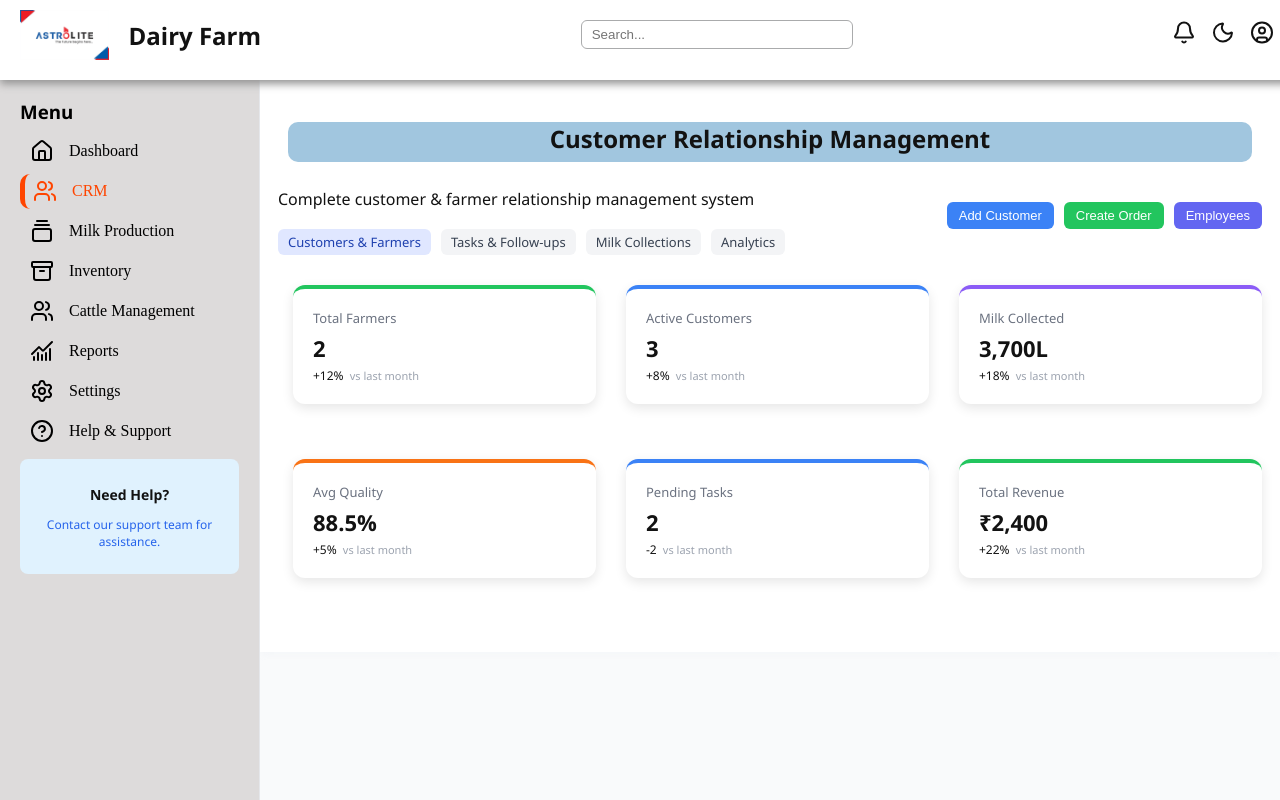
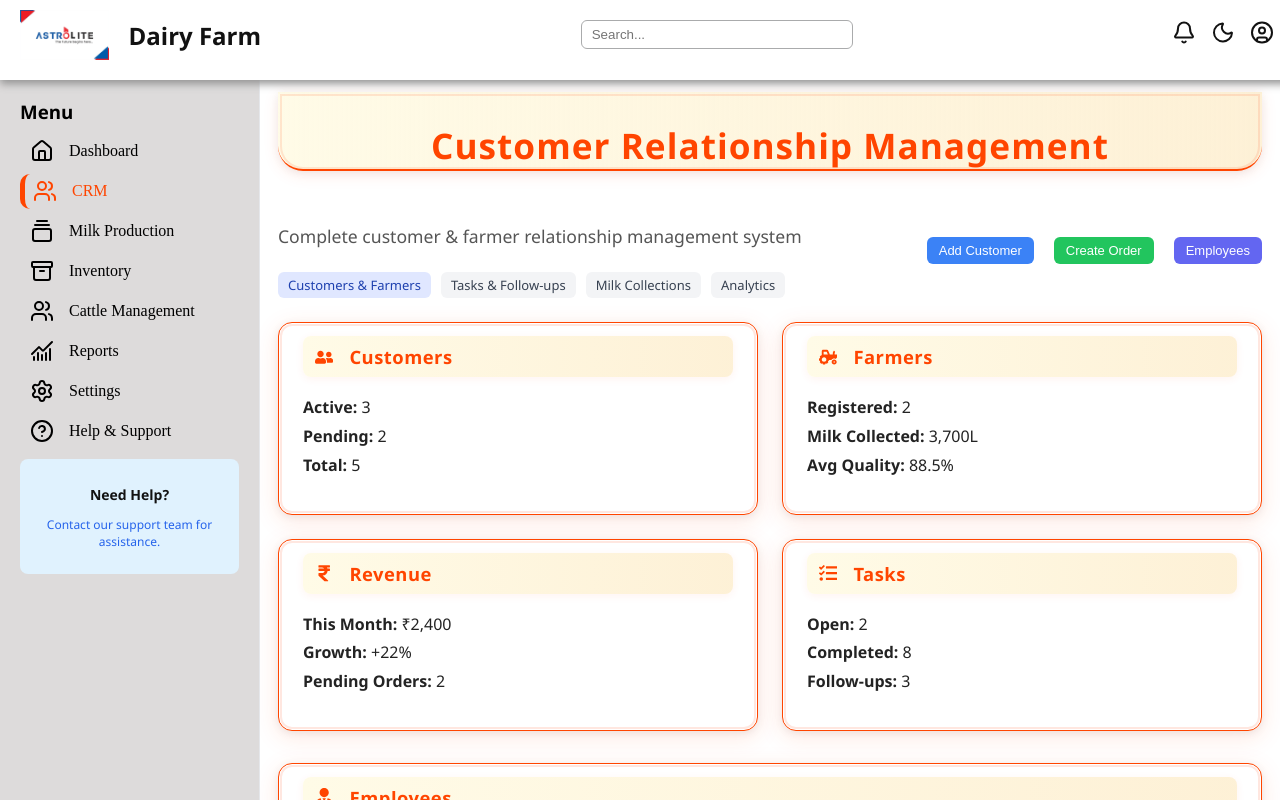
Before and after one commit to Astrolitetech/Front-End, a React (Create React App) app in the folder React/Organization-crm/org-crm/: page /crm in a window 1280 px wide. Built offline with nearby package versions, Linux system fonts and the light colour scheme.

Commit message:
Dashboard updated

```diff
--- a/React/Organization-crm/org-crm/src/pages/CRMContent.jsx
+++ b/React/Organization-crm/org-crm/src/pages/CRMContent.jsx
@@ -1,4 +1,5 @@
 import React, { useState } from "react";
+import { FaUserFriends, FaTractor, FaRupeeSign, FaTasks, FaUserTie, FaClipboardList, FaUsers } from "react-icons/fa";
 import "../styles/CRMContent.css";
 
 const metrics = [
@@ -113,37 +114,120 @@ const AddCustomerModal = ({ isOpen, onClose }) => {
 const CRMContent = () => {
   const [showCustomerModal, setShowCustomerModal] = useState(false);
   return (
-    <div className="page-container">
-      <div className="page-header">
-        <h2>Customer Relationship Management</h2>
+    <div className="page-container crm-hero">
+      <div className="crm-header">
+        <div className="crm-header-title">
+          <h2>Customer Relationship Management</h2>
+        </div>
       </div>
-      <div className="head-line">
-        <div className="left-side">
-          <p>Complete customer & farmer relationship management system</p>
-        </div>
-        <div className="right-side">
+      <div className="crm-toolbar">
+        <p className="crm-toolbar-desc">Complete customer & farmer relationship management system</p>
+        <div className="crm-toolbar-actions">
           <button className="btn blue" onClick={() => setShowCustomerModal(true)}>Add Customer</button>
           <button className="btn green">Create Order</button>
           <button className="btn purple">Employees</button>
         </div>
       </div>
-      <div className="tabs">
+      <div className="tabs" style={{ width: '100%', maxWidth: 1200, margin: '0 auto', marginBottom: 24 }}>
         <span className="tab active">Customers & Farmers</span>
         <span className="tab">Tasks & Follow-ups</span>
         <span className="tab">Milk Collections</span>
         <span className="tab">Analytics</span>
       </div>
-      <div className="metrics">
-        {metrics.map((m, i) => (
-          <div key={i} className={`card border-${m.color}`}>
-            <div className="card-title">{m.title}</div>
-            <div className="card-value">{m.value}</div>
-            <div className={`card-change text-${m.color}`}>
-              {m.change} <span className="small">vs last month</span>
-            </div>
-          </div>
-        ))}
+      <div className="crm-grid">
+        <div className="crm-card">
+          <h4><FaUserFriends style={{ marginRight: 8 }} /> Customers</h4>
+          <ul>
+            <li><b>Active:</b> 3</li>
+            <li><b>Pending:</b> 2</li>
+            <li><b>Total:</b> 5</li>
+          </ul>
+        </div>
+        <div className="crm-card">
+          <h4><FaTractor style={{ marginRight: 8 }} /> Farmers</h4>
+          <ul>
+            <li><b>Registered:</b> 2</li>
+            <li><b>Milk Collected:</b> 3,700L</li>
+            <li><b>Avg Quality:</b> 88.5%</li>
+          </ul>
+        </div>
+        <div className="crm-card">
+          <h4><FaRupeeSign style={{ marginRight: 8 }} /> Revenue</h4>
+          <ul>
+            <li><b>This Month:</b> ₹2,400</li>
+            <li><b>Growth:</b> +22%</li>
+            <li><b>Pending Orders:</b> 2</li>
+          </ul>
+        </div>
+        <div className="crm-card">
+          <h4><FaTasks style={{ marginRight: 8 }} /> Tasks</h4>
+          <ul>
+            <li><b>Open:</b> 2</li>
+            <li><b>Completed:</b> 8</li>
+            <li><b>Follow-ups:</b> 3</li>
+          </ul>
+        </div>
       </div>
+
+      {/* Employees Table */}
+      <div className="crm-card" style={{ marginTop: 32 }}>
+        <h4><FaUserTie style={{ marginRight: 8 }} /> Employees</h4>
+        <table className="crm-table">
+          <thead>
+            <tr>
+              <th>Name</th>
+              <th>Role</th>
+              <th>Status</th>
+            </tr>
+          </thead>
+          <tbody>
+            <tr><td>Ravi Kumar</td><td>Manager</td><td>Active</td></tr>
+            <tr><td>Priya Singh</td><td>Sales</td><td>Active</td></tr>
+            <tr><td>Ajay Patel</td><td>Support</td><td>On Leave</td></tr>
+          </tbody>
+        </table>
+      </div>
+
+      {/* Orders Table */}
+      <div className="crm-card" style={{ marginTop: 32 }}>
+        <h4><FaClipboardList style={{ marginRight: 8 }} /> Recent Orders</h4>
+        <table className="crm-table">
+          <thead>
+            <tr>
+              <th>Order ID</th>
+              <th>Customer</th>
+              <th>Amount</th>
+              <th>Status</th>
+            </tr>
+          </thead>
+          <tbody>
+            <tr><td>#1001</td><td>Sunil Sharma</td><td>₹800</td><td>Completed</td></tr>
+            <tr><td>#1002</td><td>Meena Joshi</td><td>₹1200</td><td>Pending</td></tr>
+            <tr><td>#1003</td><td>Ravi Kumar</td><td>₹400</td><td>Completed</td></tr>
+          </tbody>
+        </table>
+      </div>
+
+      {/* Customers Table */}
+      <div className="crm-card" style={{ marginTop: 32, marginBottom: 32 }}>
+        <h4><FaUsers style={{ marginRight: 8 }} /> Customers</h4>
+        <table className="crm-table">
+          <thead>
+            <tr>
+              <th>Name</th>
+              <th>Email</th>
+              <th>Phone</th>
+              <th>Status</th>
+            </tr>
+          </thead>
+          <tbody>
+            <tr><td>Sunil Sharma</td><td>sunil@gmail.com</td><td>9876543210</td><td>Active</td></tr>
+            <tr><td>Meena Joshi</td><td>meena@gmail.com</td><td>9123456780</td><td>Active</td></tr>
+            <tr><td>Ravi Kumar</td><td>ravi@gmail.com</td><td>9988776655</td><td>Inactive</td></tr>
+          </tbody>
+        </table>
+      </div>
+
       <AddCustomerModal isOpen={showCustomerModal} onClose={() => setShowCustomerModal(false)} />
     </div>
   );
--- a/React/Organization-crm/org-crm/src/styles/CRMContent.css
+++ b/React/Organization-crm/org-crm/src/styles/CRMContent.css
@@ -1,57 +1,105 @@
-.metrics {
-  display: flex;
-  flex-wrap: wrap;
-  gap: 15px;
-  margin-bottom: 20px;
+.crm-card {
+  background: #fff;
+  color: #232323;
+  border-radius: 14px;
+  box-shadow: 0 6px 24px 0 rgba(252, 74, 26, 0.13), 0 2px 8px 0 rgba(0, 0, 0, 0.07);
+  padding: 28px 24px 18px 24px;
+  border: 1.5px solid orangered;
+  outline: 2px solid #fc4a1a22;
+  outline-offset: -4px;
+  transition: box-shadow 0.2s, border 0.2s, outline 0.2s;
 }
 
-.card {
-  background: #fff;
-  height: 150px;
-  flex: 1 1 200px;
-  padding: 16px;
-  border-radius: 8px;
-  box-shadow: 0 1px 4px rgba(0, 0, 0, 0.05);
-  border-top-width: 4px;
-  border-top-style: solid;
+.crm-card:hover {
+  box-shadow: 0 10px 32px 0 rgba(252, 74, 26, 0.18), 0 4px 16px 0 rgba(0, 0, 0, 0.10);
+  border: 1.5px solid orangered;
+  outline: 2.5px solid orangered;
+  background: #fffbe7;
 }
 
-.border-green {
-  border-top-color: #22c55e;
+body.dark .crm-card {
+  background: #181818;
+  color: #f3f3f3;
+  border: 1px solid #444;
+  box-shadow: 0 4px 16px 0 #0008;
 }
 
-.border-blue {
-  border-top-color: #3b82f6;
+body.dark .crm-card:hover {
+  box-shadow: 0 10px 32px 0 #fc4a1a44, 0 4px 16px 0 #000a;
+  border: 1.5px solid pink;
+  outline: 2.5px solid pink;
+  background: #23272f;
 }
 
-.border-purple {
-  border-top-color: #8b5cf6;
+/* CRM toolbar for alignment, matching Dashboard */
+.crm-toolbar {
+  width: 100%;
+  max-width: 1200px;
+  margin: 0 auto;
+  margin-top: 16px;
+  margin-bottom: 8px;
+  display: flex;
+  justify-content: space-between;
+  align-items: center;
 }
 
-.border-orange {
-  border-top-color: #f97316;
+.crm-toolbar-desc {
+  font-weight: 500;
+  font-size: 1.1em;
+  color: #555;
+  margin: 0;
 }
 
-.card-title {
-  font-size: 13px;
-  color: #6b7280;
-  margin-bottom: 6px;
+.crm-toolbar-actions {
+  display: flex;
+  gap: 10px;
 }
 
-.card-value {
-  font-size: 22px;
-  font-weight: bold;
+.crm-table {
+  width: 100%;
+  min-width: 0;
+  max-width: 100%;
+  table-layout: fixed;
+  border-collapse: collapse;
+  margin-top: 12px;
+  background: #fff;
+  border-radius: 8px;
+  overflow: hidden;
+  font-size: 1em;
+  box-shadow: 0 2px 8px #fc4a1a11;
 }
 
-.card-change {
-  font-size: 12px;
-  margin-top: 4px;
+.crm-table th,
+.crm-table td {
+  padding: 10px 16px;
+  border-bottom: 1px solid #f3f3f3;
+  text-align: left;
 }
 
-.small {
-  color: #9ca3af;
-  font-size: 11px;
-  margin-left: 3px;
+.crm-table th {
+  background: #fffbe7;
+  color: orangered;
+  font-weight: 700;
+  font-size: 1.05em;
+}
+
+.crm-table tr:last-child td {
+  border-bottom: none;
+}
+
+body.dark .crm-table {
+  background: #23272f;
+  color: #f3f3f3;
+  box-shadow: 0 2px 8px #0008;
+}
+
+body.dark .crm-table th {
+  background: #23272f;
+  color: #ffb385;
+}
+
+body.dark .crm-table td {
+  color: #f3f3f3;
 }
 
 .tabs {
@@ -75,14 +123,6 @@
   font-weight: 500;
 }
 
-.head-line {
-  display: flex;
-  justify-content: space-between;
-}
-
-.right-side {
-  margin-left: 0;
-}
 
 .btn {
   margin-top: 30px;
@@ -111,30 +151,132 @@
   height: 15px;
 }
 
-/* 🌙 Dark Mode Overrides for CRM Content */
-
-body.dark .card {
-  background: #1e1e1e;
-  color: #e0e0e0;
-  box-shadow: 0 1px 4px rgba(255, 255, 255, 0.05);
+.crm-hero {
+  display: flex;
+  flex-direction: column;
+  align-items: center;
+  background: #fff;
+  color: #232323;
+  border-radius: 18px;
+  box-shadow: 0 4px 24px rgba(0, 0, 0, 0.08);
+  padding-bottom: 40px;
+  transition: background 0.3s, color 0.3s;
 }
 
-body.dark .card-title {
-  color: #a1a1aa;
-  /* softer gray */
+body.dark .crm-hero {
+  background: #111;
+  color: #f3f3f3;
 }
 
-body.dark .crm-content {
-  background: black;
-  color: white;
+.crm-header {
+  justify-content: center;
+  display: flex;
+  width: 100%;
+  margin-bottom: 20px;
+  border-bottom-left-radius: 25px;
+  border-bottom-right-radius: 25px;
+  background: linear-gradient(90deg, #fffbe7 0%, #f7b73333 100%);
+  box-shadow: 0 4px 16px 0 rgba(252,74,26,0.10), 0 2px 8px 0 rgba(0,0,0,0.06);
+  border-bottom: 2.5px solid orangered;
+  outline: 2px solid #fc4a1a22;
+  outline-offset: -4px;
 }
 
-body.dark .card-change {
-  color: #9ca3af;
+body.dark .crm-header {
+  background: linear-gradient(90deg, #23272f 0%, #fc4a1a22 100%);
+  box-shadow: 0 4px 16px 0 #0008;
+  border-bottom: 2.5px solid pink;
+  outline: 2px solid #f7b73344;
+  outline-offset: -4px;
 }
 
-body.dark .small {
-  color: #888;
+.crm-header-title h2 {
+  font-size: 2.2em;
+  font-weight: 800;
+  color: orangered;
+  letter-spacing: 1px;
+  margin-bottom: 0;
+  display: flex;
+  align-items: center;
+  gap: 8px;
+}
+
+body.dark .crm-header-title h2 {
+  color: pink;
+}
+
+.crm-grid {
+  display: grid;
+  grid-template-columns: repeat(auto-fit, minmax(360px, 1fr));
+  gap: 24px;
+  width: 100%;
+  max-width: 1200px;
+  margin: 0 auto;
+}
+
+.crm-card {
+  background: #fff;
+  color: #232323;
+  border-radius: 14px;
+  box-shadow: 0 6px 24px 0 rgba(252,74,26,0.13), 0 2px 8px 0 rgba(0,0,0,0.07);
+  padding: 28px 24px 18px 24px;
+  border: 1.5px solid orangered;
+  outline: 2px solid #fc4a1a22;
+  outline-offset: -4px;
+  transition: box-shadow 0.2s, border 0.2s, outline 0.2s;
+}
+
+.crm-card:hover {
+  box-shadow: 0 10px 32px 0 rgba(252,74,26,0.18), 0 4px 16px 0 rgba(0,0,0,0.10);
+  border: 1.5px solid orangered;
+  outline: 2.5px solid orangered;
+  background: #fffbe7;
+}
+
+body.dark .crm-card:hover {
+  box-shadow: 0 10px 32px 0 #fc4a1a44, 0 4px 16px 0 #000a;
+  border: 1.5px solid pink;
+  outline: 2.5px solid pink;
+  background: #23272f;
+}
+
+.crm-card h4 {
+  margin-bottom: 15px;
+  margin-top: -15px;
+  color: orangered;
+  background: linear-gradient(90deg, #fffbe7 0%, #f7b73333 100%);
+  border-radius: 8px;
+  padding: 8px 12px;
+  font-weight: 800;
+  font-size: 1.15em;
+  letter-spacing: 0.5px;
+  box-shadow: 0 2px 8px #fc4a1a11;
+  display: flex;
+  align-items: center;
+  gap: 8px;
+}
+
+body.dark .crm-card h4 {
+  color: pink;
+  background: linear-gradient(90deg, #23272f 0%, #fc4a1a22 100%);
+  border-radius: 8px;
+  padding: 8px 12px;
+  font-weight: 800;
+  font-size: 1.15em;
+  letter-spacing: 0.5px;
+  box-shadow: 0 2px 8px #0008;
+}
+
+.crm-card ul {
+  list-style: none;
+  padding: 0;
+  line-height: 1.8;
+}
+
+.small-card {
+  display: flex;
+  flex-direction: column;
+  justify-content: center;
 }
 
 body.dark .tab {
--- a/React/Organization-crm/org-crm/src/styles/Dashboard.css
+++ b/React/Organization-crm/org-crm/src/styles/Dashboard.css
@@ -5,10 +5,11 @@
     background: #fff;
     color: #232323;
     border-radius: 18px;
-  box-shadow: 0 4px 24px rgba(0,0,0,0.08);
+    box-shadow: 0 4px 24px rgba(0, 0, 0, 0.08);
     padding-bottom: 40px;
     transition: background 0.3s, color 0.3s;
 }
+
 body.dark .dashboard-hero {
     background: #111;
     color: #f3f3f3;
@@ -22,11 +23,12 @@ body.dark .dashboard-hero {
     border-bottom-left-radius: 25px;
     border-bottom-right-radius: 25px;
     background: linear-gradient(90deg, #fffbe7 0%, #f7b73333 100%);
-  box-shadow: 0 4px 16px 0 rgba(252,74,26,0.10), 0 2px 8px 0 rgba(0,0,0,0.06);
+    box-shadow: 0 4px 16px 0 rgba(252, 74, 26, 0.10), 0 2px 8px 0 rgba(0, 0, 0, 0.06);
     border-bottom: 2.5px solid orangered;
     outline: 2px solid #fc4a1a22;
     outline-offset: -4px;
 }
+
 body.dark .dashboard-header {
     background: linear-gradient(90deg, #23272f 0%, #fc4a1a22 100%);
     box-shadow: 0 4px 16px 0 #0008;
@@ -34,6 +36,7 @@ body.dark .dashboard-header {
     outline: 2px solid #f7b73344;
     outline-offset: -4px;
 }
+
 .dashboard-header-title h2 {
     font-size: 2.2em;
     font-weight: 800;
@@ -44,9 +47,11 @@ body.dark .dashboard-header {
     align-items: center;
     gap: 8px;
 }
+
 body.dark .dashboard-header-title h2 {
     color: pink;
 }
+
 /* Removed .dashboard-header-badge, .dashboard-header-sub, .dashboard-header-highlight as per new design */
 
 .dashboard-grid {
@@ -57,11 +62,12 @@ body.dark .dashboard-header-title h2 {
     max-width: 1200px;
     margin: 0 auto;
 }
+
 .dashboard-card {
     background: #fff;
     color: #232323;
     border-radius: 14px;
-  box-shadow: 0 6px 24px 0 rgba(252,74,26,0.13), 0 2px 8px 0 rgba(0,0,0,0.07);
+    box-shadow: 0 6px 24px 0 rgba(252, 74, 26, 0.13), 0 2px 8px 0 rgba(0, 0, 0, 0.07);
     padding: 28px 24px 18px 24px;
     border: 1.5px solid orangered;
     outline: 2px solid #fc4a1a22;
@@ -69,16 +75,10 @@ body.dark .dashboard-header-title h2 {
     transition: box-shadow 0.2s, border 0.2s, outline 0.2s;
 }
 .dashboard-card:hover {
-  box-shadow: 0 10px 32px 0 rgba(252,74,26,0.18), 0 4px 16px 0 rgba(0,0,0,0.10);
+    box-shadow: 0 10px 32px 0 rgba(252, 74, 26, 0.18), 0 4px 16px 0 rgba(0, 0, 0, 0.10);
     border: 1.5px solid orangered;
     outline: 2.5px solid orangered;
     background: #fffbe7;
-}
-body.dark .dashboard-card:hover {
-  box-shadow: 0 10px 32px 0 #fc4a1a44, 0 4px 16px 0 #000a;
-  border: 1.5px solid pink;
-  outline: 2.5px solid pink;
-  background: #23272f;
 }
 .dashboard-card h4 {
     margin-bottom: 15px;
@@ -95,6 +95,17 @@ body.dark .dashboard-card:hover {
     align-items: center;
     gap: 8px;
 }
+body.dark .dashboard-card {
+    background: #000;
+    color: white;
+    border: 1.5px solid pink;
+}
+body.dark .dashboard-card:hover {
+    box-shadow: 0 10px 32px 0 #fc4a1a44, 0 4px 16px 0 #000a;
+    border: 1.5px solid pink;
+    outline: 2.5px solid pink;
+    background: #23272f;
+}
 body.dark .dashboard-card h4 {
     color: pink;
     background: linear-gradient(90deg, #23272f 0%, #fc4a1a22 100%);
@@ -105,40 +116,15 @@ body.dark .dashboard-card h4 {
     letter-spacing: 0.5px;
     box-shadow: 0 2px 8px #0008;
 }
+
 .dashboard-card ul {
     list-style: none;
     padding: 0;
     line-height: 1.8;
 }
+
 .small-card {
     display: flex;
     flex-direction: column;
     justify-content: center;
 }
-
-body.dark .dashboard-header {
-  background: linear-gradient(90deg, #23272f 0%, #fc4a1a22 100%);
-  box-shadow: 0 2px 12px #0008;
-}
-body.dark .dashboard-header-title h2 {
-  color: #fff;
-}
-body.dark .dashboard-header-badge {
-  background: #23272f;
-  color: #ffb385;
-  border: 1px solid #444;
-}
-body.dark .dashboard-header-highlight {
-  background: #23272f;
-  color: #ffb385;
-  border: 1px solid #444;
-}
-body.dark .dashboard-card {
-  background: #181818;
-  color: #f3f3f3;
-  border: 1px solid #444;
-  box-shadow: 0 4px 16px 0 #0008;
-}
-body.dark .dashboard-card h4 {
-  color: #ffb385;
-}
```
Lines whose indentation alone changed are shown as unchanged.
